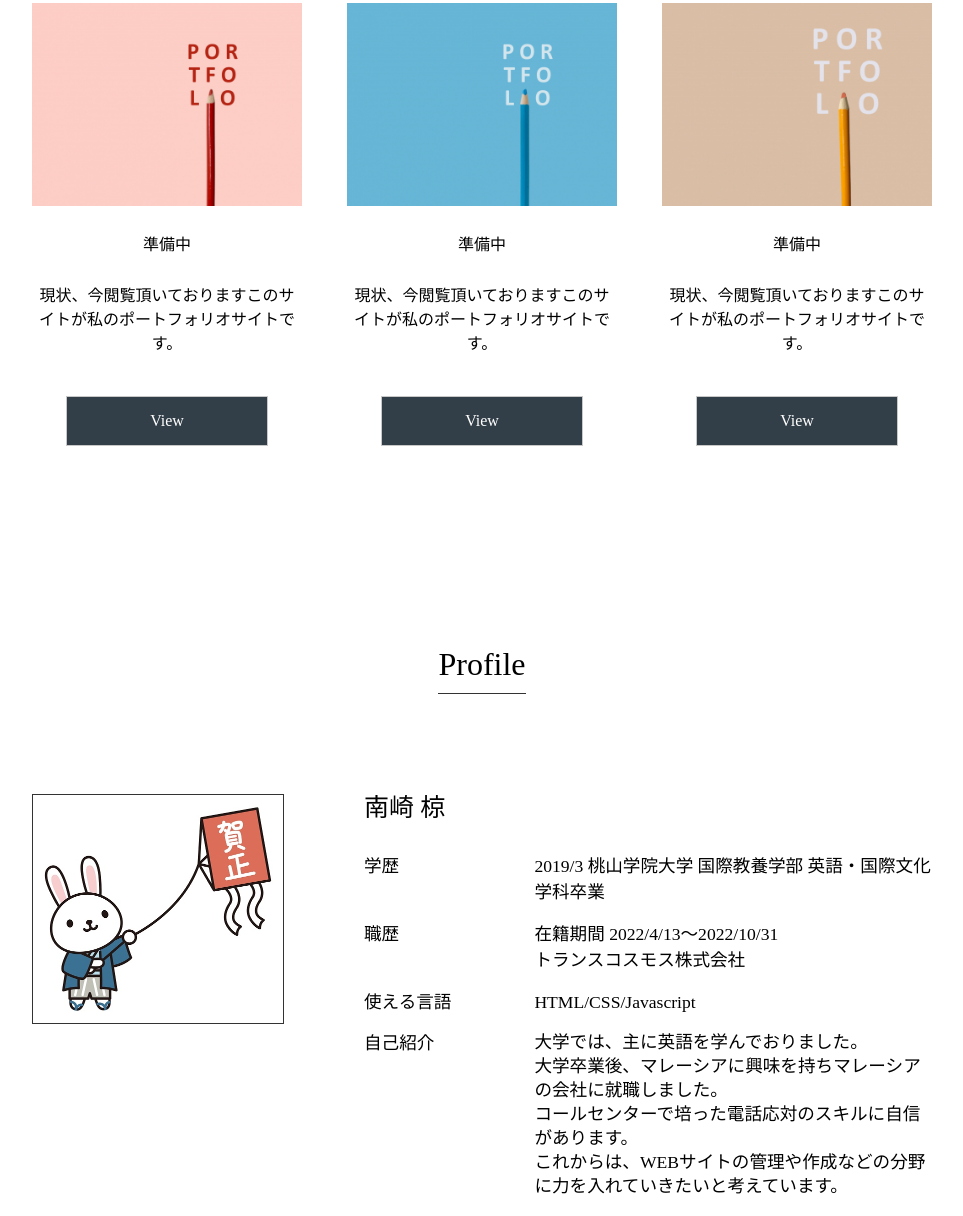
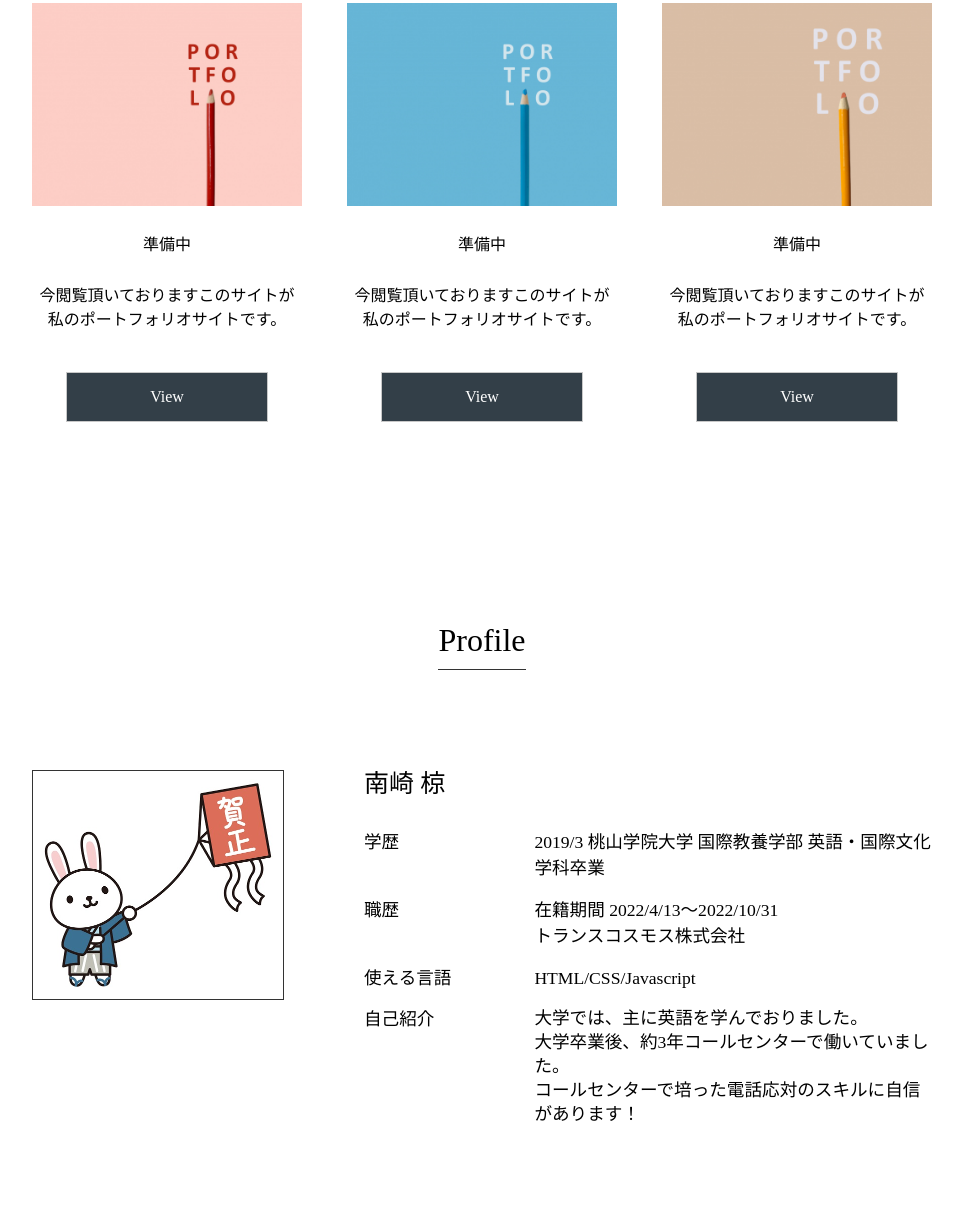
Before and after one commit to ryo2808/ryo2808.github.io, a plain HTML site: page index.html in a window 1280 px wide. Shown: the part 915-2131 px from the top of the page, without its empty margins (158-1121 px from the left). Drawn offline with nearby package versions, Linux system fonts and the light colour scheme.

Commit message:
Add files via upload

```diff
--- a/index.html
+++ b/index.html
@@ -79,7 +79,7 @@
       <div class="lineup-list animate delay-one">
         <img src="img/list01.png" alt="ポートフォリオ作品1番目">
         <h3>準備中</h3>
-        <p>現状、今閲覧頂いておりますこのサイトが私のポートフォリオサイトです。</p>
+        <p>今閲覧頂いておりますこのサイトが私のポートフォリオサイトです。</p>
 
 
         <a href="#">View</a>
@@ -88,7 +88,7 @@
       <div class="lineup-list animate delay-two">
         <img src="img/list02.png" alt="ポートフォリオ作品2番目">
         <h3>準備中</h3>
-        <p>現状、今閲覧頂いておりますこのサイトが私のポートフォリオサイトです。</p>
+        <p>今閲覧頂いておりますこのサイトが私のポートフォリオサイトです。</p>
 
         <a href="#">View</a>
       </div>
@@ -96,7 +96,7 @@
       <div class="lineup-list animate delay-three">
         <img src="img/list03.png" alt="ポートフォリオ作品3番目">
         <h3>準備中</h3>
-        <p>現状、今閲覧頂いておりますこのサイトが私のポートフォリオサイトです。</p>
+        <p>今閲覧頂いておりますこのサイトが私のポートフォリオサイトです。</p>
 
         <a href="#">View</a>
       </div>
@@ -124,7 +124,7 @@
           <dd>HTML/CSS/Javascript</dd>
           <dt>自己紹介</dt>
           <dd>
-            大学では、主に英語を学んでおりました。<br>大学卒業後、マレーシアに興味を持ちマレーシアの会社に就職しました。<br>コールセンターで培った電話応対のスキルに自信があります。<br>これからは、WEBサイトの管理や作成などの分野に力を入れていきたいと考えています。
+            大学では、主に英語を学んでおりました。<br>大学卒業後、約3年コールセンターで働いていました。<br>コールセンターで培った電話応対のスキルに自信があります！
           </dd>
         </dl>
       </div>
```
